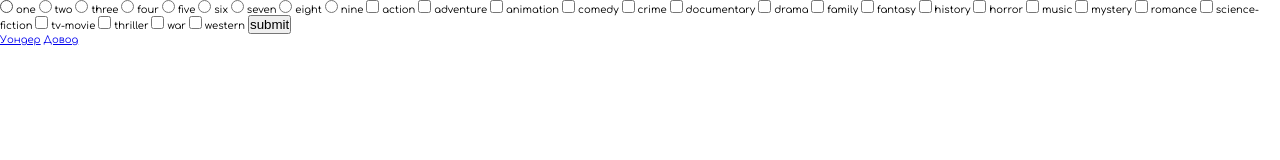
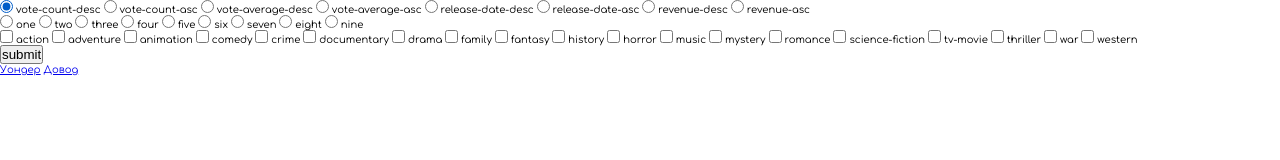
Before and after one commit to IliaMelinchyk/movie-night-find, a website built with Parcel: page index.html in a window 1280 px wide. Built offline with nearby package versions, Linux system fonts and the light colour scheme.

Commit message:
added sort to searchbar and fixed modal

```diff
--- a/index.html
+++ b/index.html
@@ -17,6 +17,100 @@
   <body>
     <header>
       <form class="search">
+        <div class="search__sort-container">
+          <!--  -->
+          <input
+            type="radio"
+            id="vote-count-desc"
+            name="sort"
+            value="vote_count.desc"
+            class="search__sort"
+            checked
+          />
+          <label for="vote-count-desc" class="search__sort-label"
+            >vote-count-desc</label
+          >
+          <!--  -->
+          <input
+            type="radio"
+            id="vote-count-asc"
+            name="sort"
+            value="vote_count.asc"
+            class="search__sort"
+          />
+          <label for="vote-count-asc" class="search__sort-label"
+            >vote-count-asc</label
+          >
+          <!--  -->
+          <input
+            type="radio"
+            id="vote-average-desc"
+            name="sort"
+            value="vote_average.desc"
+            class="search__sort"
+          />
+          <label for="vote-average-desc" class="search__sort-label"
+            >vote-average-desc</label
+          >
+          <!--  -->
+          <input
+            type="radio"
+            id="vote-average-asc"
+            name="sort"
+            value="vote_average.asc"
+            class="search__sort"
+          />
+          <label for="vote-average-asc" class="search__sort-label"
+            >vote-average-asc</label
+          >
+          <!--  -->
+          <input
+            type="radio"
+            id="release-date-desc"
+            name="sort"
+            value="primary_release_date.desc"
+            class="search__sort"
+          />
+          <label for="release-date-desc" class="search__sort-label"
+            >release-date-desc</label
+          >
+          <!--  -->
+          <input
+            type="radio"
+            id="release-date-asc"
+            name="sort"
+            value="primary_release_date.asc"
+            class="search__sort"
+          />
+          <label for="release-date-asc" class="search__sort-label"
+            >release-date-asc</label
+          >
+          <!--  -->
+          <input
+            type="radio"
+            id="revenue-desc"
+            name="sort"
+            value="revenue.desc"
+            class="search__sort"
+          />
+          <label for="revenue-desc" class="search__sort-label"
+            >revenue-desc</label
+          >
+          <!--  -->
+          <input
+            type="radio"
+            id="revenue-asc"
+            name="sort"
+            value="revenue.asc"
+            class="search__sort"
+          />
+          <label for="revenue-asc" class="search__sort-label"
+            >revenue-asc</label
+          >
+          <!--  -->
+        </div>
+        <!--  -->
+        <div class="search__vote-container">
           <!--  -->
           <input
             type="radio"
@@ -99,6 +193,10 @@
           />
           <label for="nine" class="search__vote-label">nine</label>
           <!--  -->
+        </div>
+        <!--  -->
+        <div class="search__genre-container">
+          <!--  -->
           <input
             type="checkbox"
             name="action"
@@ -151,7 +249,9 @@
             value="99"
             class="search__genre"
           />
-        <label for="documentary" class="search__genre-label">documentary</label>
+          <label for="documentary" class="search__genre-label"
+            >documentary</label
+          >
           <!--  -->
           <input
             type="checkbox"
@@ -272,6 +372,7 @@
           />
           <label for="western" class="search__genre-label">western</label>
           <!--  -->
+        </div>
         <input type="submit" value="submit" />
       </form>
     </header>
--- a/src/js/controller.js
+++ b/src/js/controller.js
@@ -18,11 +18,11 @@ const showMovie = async function (element) {
 };
 const controlSearchResults = async function () {
   try {
+    const sort = SearchView.getSort();
     const genres = SearchView.getGenre();
     const vote = SearchView.getVote();
     // if (!vote || !genres) return;
-    await model.loadSearchResults(vote, genres);
-    console.log(model.state.search.results);
+    await model.loadSearchResults(sort, vote, genres);
   } catch (error) {
     console.error(error);
   }
--- a/src/js/modalView.js
+++ b/src/js/modalView.js
@@ -77,7 +77,11 @@ class ModalView {
       <div class ="modal__header">
         <div>
           <h3 class="modal__title">${this._data.title}</h3>
-          <h4 class="modal__tagline">${this._data.tagline}</h4>
+          ${
+            this._data.tagline
+              ? `<h4 class="modal__tagline">${this._data.tagline}</h4>`
+              : ``
+          }
         </div>
         <button class="modal__bookmark">
           <svg class="">
@@ -92,7 +96,9 @@ class ModalView {
           class="modal__poster"
         />
         <div class="modal__movie-info">
-          <div class="modal__flex-container">
+          ${
+            this._data.genres.length > 0
+              ? `          <div class="modal__flex-container">
             <p class="modal__flex-left">Жанр${
               this._data.genres.length > 1 ? `ы` : ``
             }:</p>
@@ -105,7 +111,9 @@ class ModalView {
                 })
                 .join(``)}
             </ul>
-          </div>
+          </div>`
+              : ``
+          }
           ${
             this._data.budget > 0
               ? `<div class="modal__flex-container">
@@ -176,27 +184,43 @@ class ModalView {
               .join(``)}
             </ul>
           </div>
-          <div class="modal__flex-container">
+          ${
+            this._data.overview
+              ? `<div class="modal__flex-container">
             <p class="modal__flex-left">Описание:</p>
             <p class="modal__overview">${this._data.overview}</p>
-          </div>
-          <div class="modal__flex-container">
+          </div>`
+              : ``
+          }
+          ${
+            this._data.homepage && this._data.imdb
+              ? `<div class="modal__flex-container">
             <p class="modal__flex-left">Сайты:</p>
             <div class="modal__flex-links">
-              <a href="${this._data.homepage}"
+            ${
+              this._data.homepage
+                ? `<a href="${this._data.homepage}"
                 target="_blank"
                 rel="noopener noreferrer"
                 class="modal__homepage">
                 Официальный сайт фильма
-              </a>
-              <a href="https://www.imdb.com/title/${this._data.imdb}"
+              </a>`
+                : ``
+            }
+              ${
+                this._data.imdb
+                  ? `<a href="https://www.imdb.com/title/${this._data.imdb}"
                 target="_blank"
                 rel="noopener noreferrer"
                 class="modal__homepage">
                 Страница на IMDB
-              </a>
+              </a>`
+                  : ``
+              }
             </div>
-          </div>
+          </div>`
+              : ``
+          }
         </div>
         <img
           src="https://image.tmdb.org/t/p/w500${this._data.backdrop}"
--- a/src/js/model.js
+++ b/src/js/model.js
@@ -9,6 +9,7 @@ import * as genresJSON from "../json/genres.json";
 export const state = {
   movie: {},
   search: {
+    sort: ``,
     vote: ``,
     genre: ``,
     results: [],
@@ -60,13 +61,14 @@ export const loadModal = async function (id) {
     throw error;
   }
 };
-export const loadSearchResults = async function (vote, genre) {
+export const loadSearchResults = async function (sort, vote, genre) {
   try {
+    state.search.sort = sort;
     state.search.genre = genre;
     state.search.vote = vote;
     console.log(genre, vote);
     const movies = await getJSON(
-      `${API_URL}discover/movie?api_key=b3b5c5cdc290871a981f5411f85b916d&language=ru-RU&sort_by=vote_count.desc&include_adult=false&include_video=false&page=1&vote_count.gte=200${vote}${genre}`
+      `${API_URL}discover/movie?api_key=b3b5c5cdc290871a981f5411f85b916d&language=ru-RU${sort}&include_adult=false&include_video=false&page=1&vote_count.gte=300${vote}${genre}`
     );
     console.log(movies);
     console.log(movies.results);
--- a/src/js/searchView.js
+++ b/src/js/searchView.js
@@ -1,5 +1,15 @@
 class SearchView {
   _parentElement = document.querySelector(`.search`);
+  getSort() {
+    console.log(
+      this._parentElement.querySelector(".search__sort:checked").value
+    );
+    if (!this._parentElement.querySelector(".search__sort:checked"))
+      return `&sort_by=vote_count.asc`;
+    return `&sort_by=${
+      this._parentElement.querySelector(".search__sort:checked").value
+    }`;
+  }
   getVote() {
     if (!this._parentElement.querySelector(".search__vote:checked")) return ``;
     return `&vote_average.gte=${
```
Lines whose indentation alone changed are shown as unchanged.
